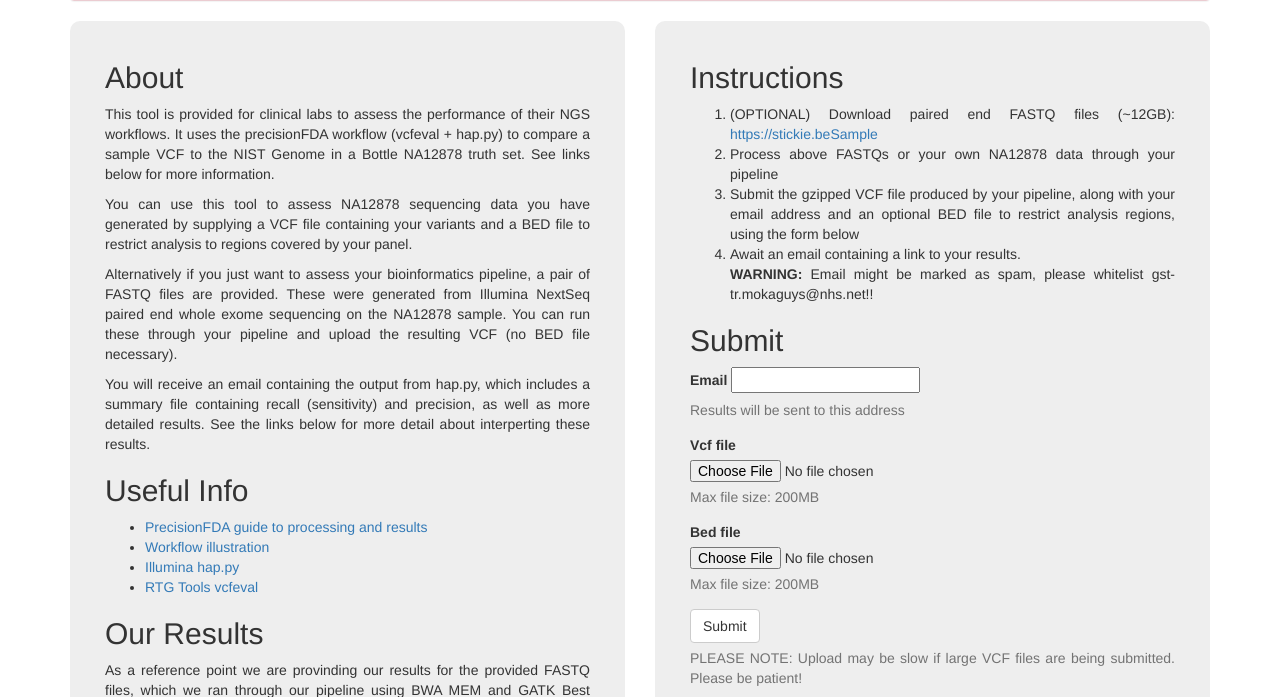
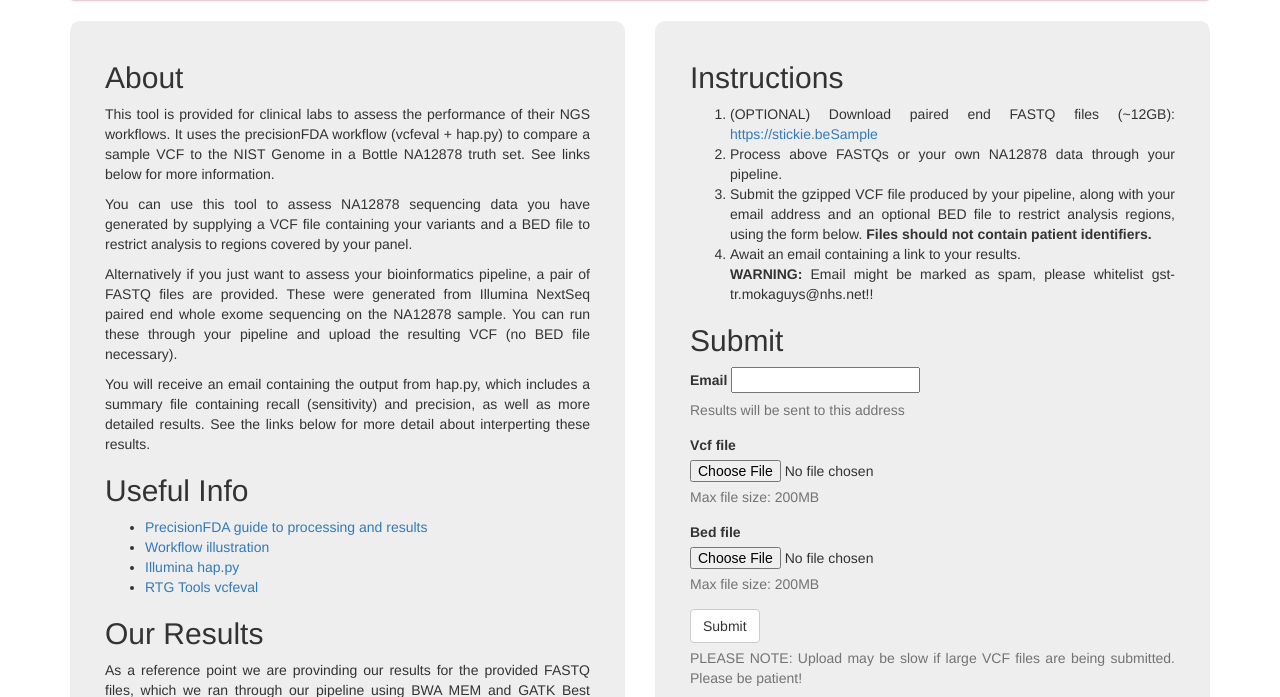
Before and after one commit to moka-guys/benchmarking_tool, a Django app: template happy_vcfeval/templates/happy_vcfeval/upload.html in a window 1280 px wide. Shown: the part 177-874 px from the top of the page. Run offline with Django 3.2, Linux system fonts and the light colour scheme; the template is opened without the code that fills it: most values are stand-ins (such as "Sample title", 1, 10 or a date in 2020); form fields are guessed from the names that the template uses; some libraries are stand-ins or nearby versions.

Commit message:
Added warning about patient identifiers. Fixes #7.

```diff
--- a/happy_vcfeval/templates/happy_vcfeval/upload.html
+++ b/happy_vcfeval/templates/happy_vcfeval/upload.html
@@ -74,8 +74,9 @@
           <h2>Instructions</h2>
           <ol>
           <li>(OPTIONAL) Download paired end FASTQ files (~12GB): <a href=" {{na12878_fastq}} ">https://stickie.be{{na12878_fastq}}</a></li>
-          <li>Process above FASTQs or your own NA12878 data through your pipeline</li>
-          <li>Submit the gzipped VCF file produced by your pipeline, along with your email address and an optional BED file to restrict analysis regions, using the form below</li>
+          <li>Process above FASTQs or your own NA12878 data through your pipeline.</li>
+          <li>Submit the gzipped VCF file produced by your pipeline, along with your email address and an optional BED file to restrict analysis regions, using the form below.
+            <b>Files should not contain patient identifiers.</b></li>
           <li>Await an email containing a link to your results. <br><b>WARNING:</b> Email might be marked as spam, please whitelist gst-tr.mokaguys@nhs.net!!</li></li>
           </ol>
 			<h2>Submit</h2>
```
